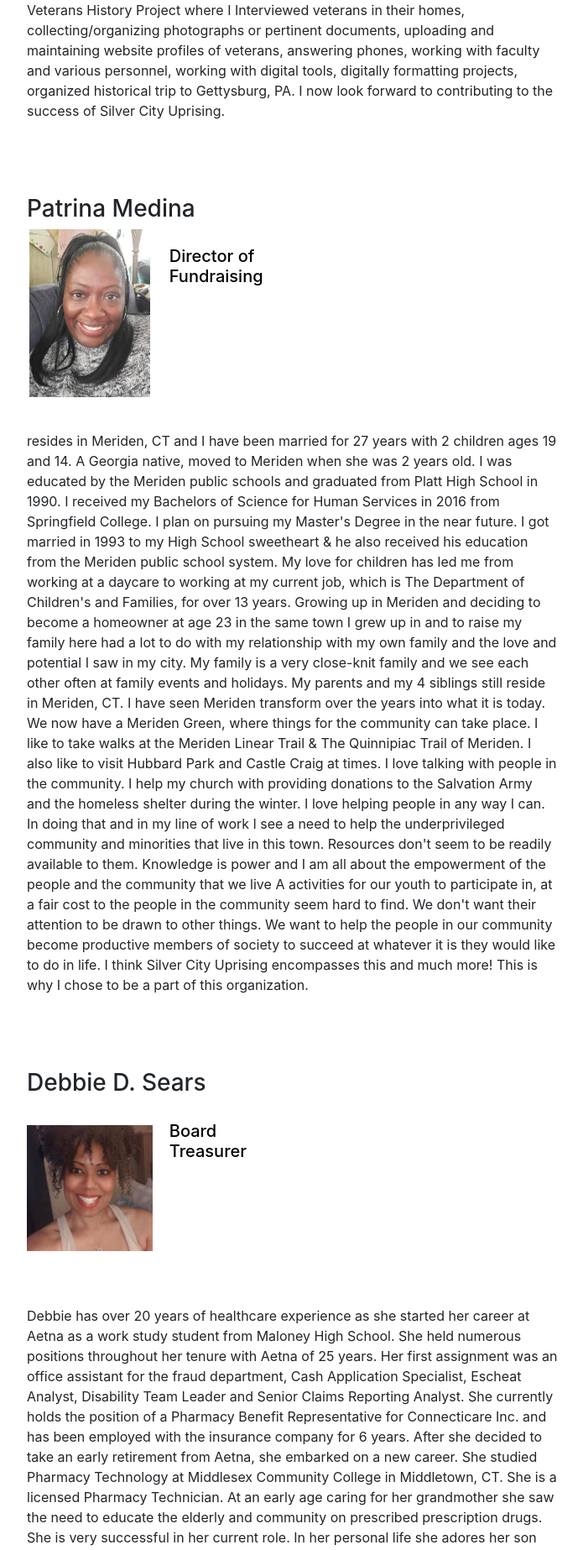
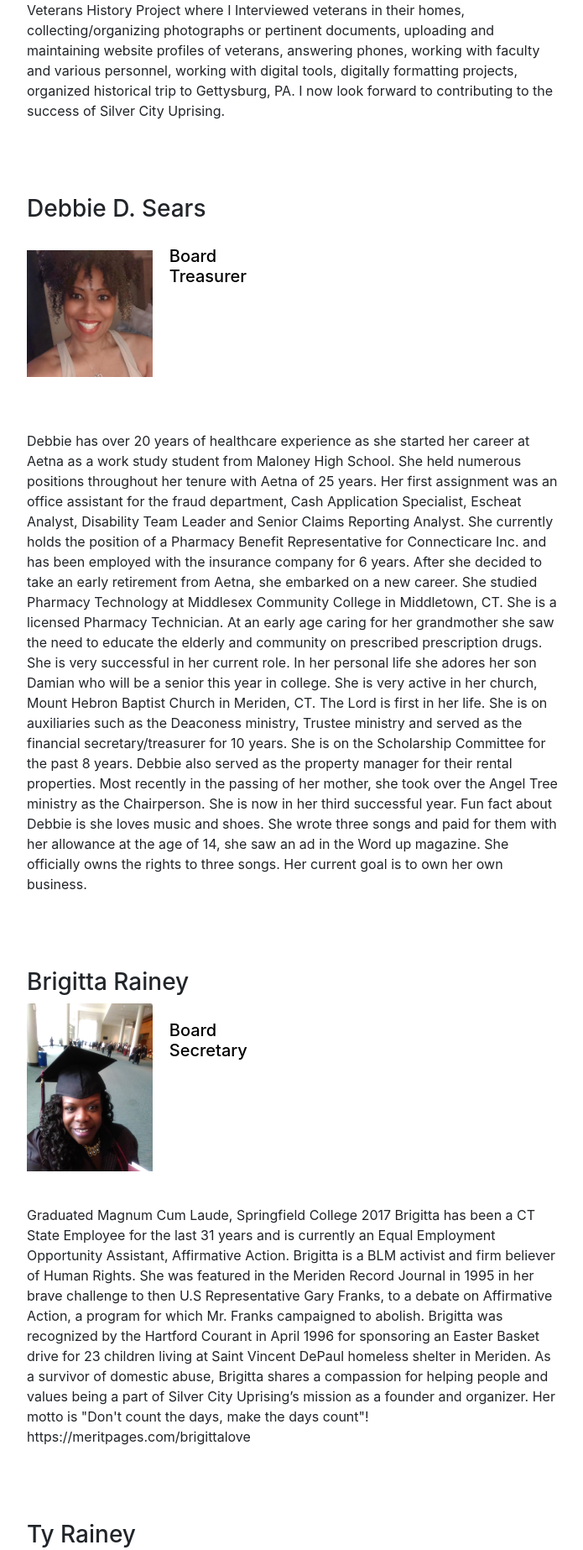
Before and after one commit to tyrainman427/SCU, a Django app: page /founders/ in a window 1280 px wide. Shown: the part 1162-3008 px from the top of the page at 84% size, without its empty margins (53-748 px from the left). Run offline with Django 3.2, Linux system fonts and the light colour scheme; some libraries are stand-ins or nearby versions.

Commit message:
fixing heroku

```diff
--- a/members/templates/members/contact.html
+++ b/members/templates/members/contact.html
@@ -38,7 +38,7 @@
 
         <form action="" method="post" class="mb-3">
             {% csrf_token %}
-            {{form|crispy}}
+            {{form.as_p}}
             <!-- {% for hidden in form.hidden_fields %}
             {{ hidden }}
             {% endfor %}
--- a/members/templates/members/founders.html
+++ b/members/templates/members/founders.html
@@ -108,45 +108,6 @@ profiles of veterans, answering phones, working with faculty and various personn
 tools, digitally formatting projects, organized historical trip to Gettysburg, PA.
  I now look forward to contributing to the success of Silver City Uprising.
         </p>
-        <br><br><br>
-        <h3>Patrina Medina</h3>
-        <div class="card" style="width: 18rem;height: 12rem;">
-            <div class="card-horizontal">
-            <img class="card-img-top" src="{% static 'img/patrina.jpg' %}" alt="Card image cap">
-            <div class="card-body">
-              <h5 class="card-title">Director of Fundraising</h5>
-              <p class="card-text"></p>
-            </div>
-          </div>
-        </div>
-        <br><br>
-        <p> resides in Meriden, CT and I have been married for 27 years with 2 children ages 19 and
-            14.
-            A Georgia native, moved to Meriden when she was 2 years old. I was educated by the Meriden public
-            schools and graduated from Platt High School in 1990. I received my Bachelors of Science for Human
-            Services in 2016 from Springfield College. I plan on pursuing my Master's Degree in the near future.
-             I got married in 1993 to my High School sweetheart & he also received his education from the Meriden
-            public school system.
-             My love for 	children has	 led me from working at a daycare to working at my current job, which is The
-            Department of Children's and Families, for over 13 years.
-            Growing up in Meriden and deciding to become a homeowner at age 23 in the same town I grew up in
-            and to raise my family here had a lot to do with my relationship with my own family and the love and
-            potential I saw in my city.  My family is a very close-knit family and we see each other often at family
-            events and holidays. My parents and my 4 siblings still reside in Meriden, CT.
-             I have seen Meriden transform over the years into what it is today. We now have a Meriden Green,
-            where things for the community can take place. I like to take walks at the Meriden Linear Trail & The
-            Quinnipiac Trail of Meriden. I also like to visit Hubbard Park and Castle Craig at times. I love talking with
-            people in the community. I help my church with providing donations to the Salvation Army and the
-            homeless shelter during the winter. I love helping people in any way I can. In doing that and in my line of
-            work I see a need to help the underprivileged community and minorities that live in this town. Resources
-            don't seem to be readily available to them.
-             Knowledge is power and I am all about the empowerment of the people and the community that we live
-            A activities for our youth to participate in, at a fair cost to the people in the community seem hard to
-            find. We don't want their attention to be drawn to other things. We want to help the people in our
-            community become productive members of society to succeed at whatever it is they would like to do in
-            life.
-            I think Silver City Uprising encompasses this and much more! This is why I chose to be a part of this
-            organization.  </p>
             <br><br><br>
             <h3>Debbie D. Sears</h3>
             <div class="card" style="width: 18rem;height: 12rem;">
@@ -208,7 +169,7 @@ https://meritpages.com/brigittalove
             <h3>Ty Rainey</h3>
             <div class="card" style="width: 18rem;height: 12rem;">
                 <div class="card-horizontal">
-                <img class="card-img-top" src="{% static 'img/ty.jpg' %}" alt="Card image cap">
+                <img class="card-img-top" src="{% static 'img/ty.JPG' %}" alt="Card image cap">
                 <div class="card-body">
                   <h5 class="card-title">Vice Chairman</h5>
                   <p class="card-text">Director of IT</p>
```
